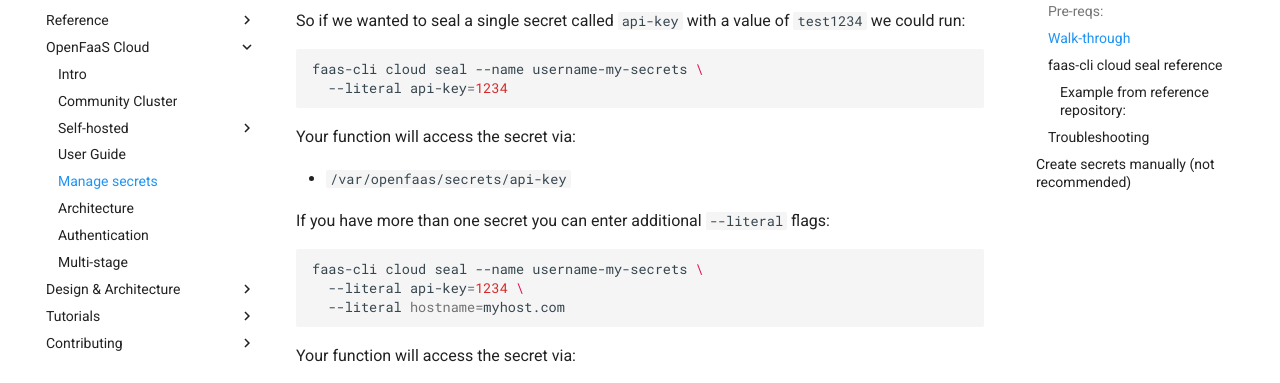
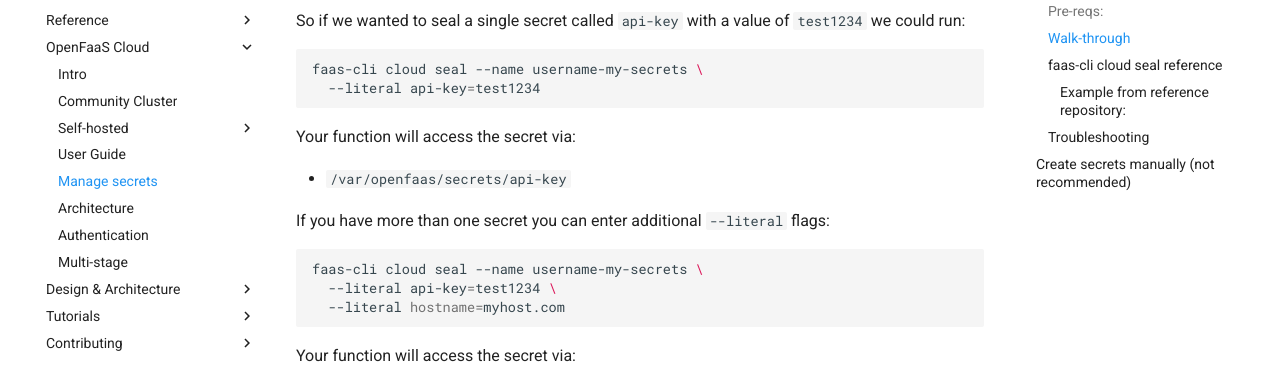
Before and after one commit to openfaas/docs, an MkDocs documentation site: the page built from docs/openfaas-cloud/secrets.md, in a window 1280 px wide and 900 px high, scrolled down 895 px. Shown: the part 181-564 px from the top of the window. Built offline with MkDocs 1.6.1 and Material for MkDocs 9.7.7, drawn with Linux system fonts in a browser that asks for light colours; comment, search, counter and statistics services are not loaded.

Commit message:
Fix api-key type
Signed-off-by: John Gerlock <john.gerlock@gmail.com>

````diff
--- a/docs/openfaas-cloud/secrets.md
+++ b/docs/openfaas-cloud/secrets.md
@@ -35,7 +35,7 @@ So if we wanted to seal a single secret called `api-key` with a value of `test12
 
 ```sh
 faas-cli cloud seal --name username-my-secrets \
-  --literal api-key=1234
+  --literal api-key=test1234
 ```
 
 Your function will access the secret via:
@@ -46,7 +46,7 @@ If you have more than one secret you can enter additional `--literal` flags:
 
 ```sh
 faas-cli cloud seal --name username-my-secrets \
-  --literal api-key=1234 \
+  --literal api-key=test1234 \
   --literal hostname=myhost.com
 ```
 
````
